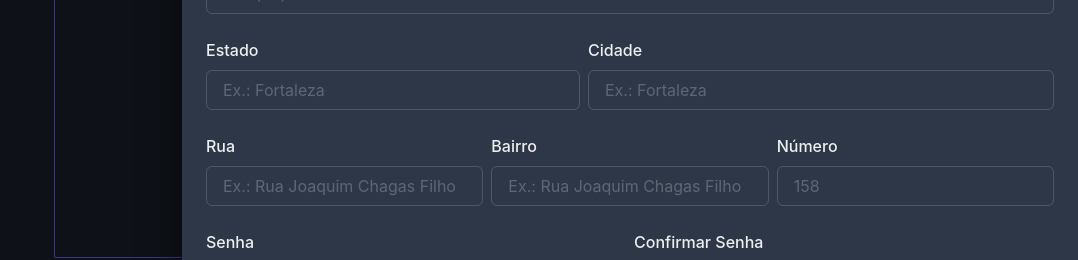
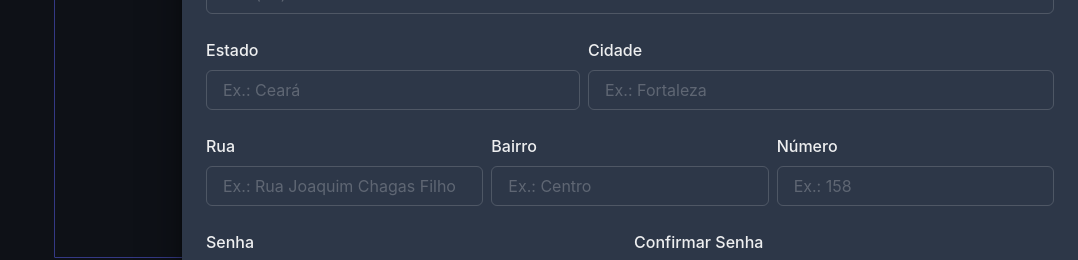
Before and after one commit to CooperLove/allC-FrontEnd, a React (Vite) app: page / in a window 1280 px wide. Both pictures are taken after a click on the button "Registre-se". Shown: the part 321-581 px from the top of the page, without its empty margins (202-1280 px from the left). Built offline with nearby package versions, Linux system fonts and the light colour scheme.

Commit message:
fix: user registration form placeholders
* State
* District

```diff
--- a/src/components/Drawer.tsx
+++ b/src/components/Drawer.tsx
@@ -96,7 +96,7 @@ function ChakraDrawer() {
                       id="state"
                       name="state"
                       isRequired
-                      placeholder="Ex.: Fortaleza"
+                      placeholder="Ex.: Ceará"
                       onChange={(e) => (user.city = e.target.value)}
                     />
                   </Box>
@@ -131,7 +131,7 @@ function ChakraDrawer() {
                       id="district"
                       name="district"
                       isRequired
-                      placeholder="Ex.: Rua Joaquim Chagas Filho"
+                      placeholder="Ex.: Centro"
                       onChange={(e) => (user.address = e.target.value)}
                     />
                   </Box>
@@ -143,7 +143,7 @@ function ChakraDrawer() {
                       id="houseNumber"
                       name="houseNumber"
                       isRequired
-                      placeholder="158"
+                      placeholder="Ex.: 158"
                       onChange={(e) => (user.address = e.target.value)}
                     />
                   </Box>
```
